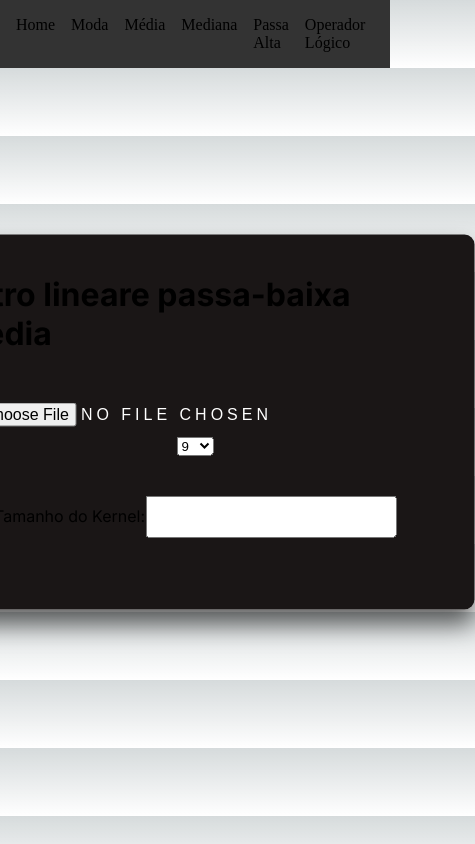
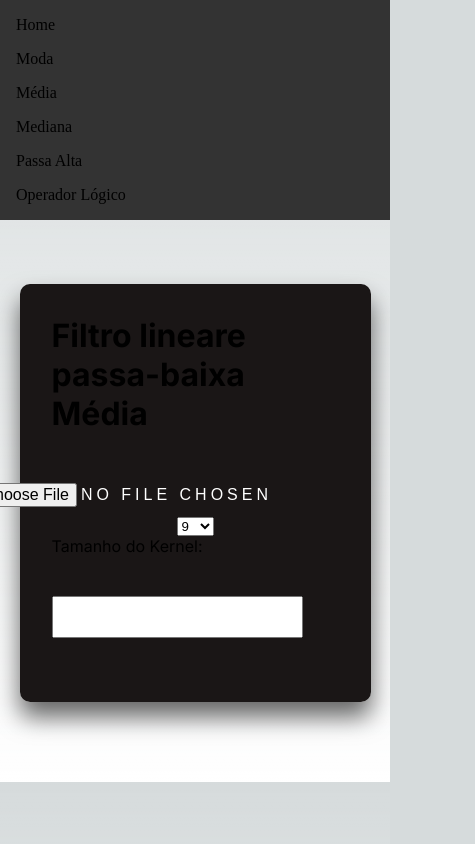
Before and after one commit to AyrtonBorges/Filtros-Passa-Baixas, a Next.js app: page /media in a window 390 px wide. Shown: the whole page, 475 px wide, since content can reach past the window. Built offline with nearby package versions, Linux system fonts and the light colour scheme.

Commit message:
Fix overlapping navbar and adjust layout

```diff
--- a/src/styles/Home.module.css
+++ b/src/styles/Home.module.css
@@ -3,22 +3,24 @@
   flex-direction: column;
   justify-content: space-between;
   align-items: center;
-  padding: 6rem;
-  position: absolute;
-  top: 50%;
-  left: 50%;
-  padding: 40px;
-  transform: translate(-50%, -50%);
+  padding: 2rem;
+  margin: 5rem auto;
   background: rgba(24, 20, 20, 0.987);
   box-sizing: border-box;
   box-shadow: 0 15px 25px rgba(0,0,0,.6);
   border-radius: 10px;
+  max-width: 90%;
 }
 
 .imagens{
   display: flex;
   justify-content: space-between;
   padding: 1rem;
+}
+
+.imagens img {
+  max-width: 100%;
+  height: auto;
 }
 
 
@@ -80,11 +82,9 @@
   display: grid;
   gap: 2em;
   place-content: center;
-  width: 400px;
-  position: absolute;
-  top: 50%;
-  left: 50%;
-  transform: translate(-50%, -50%);
+  max-width: 400px;
+  width: 100%;
+  margin: 5rem auto;
 }
 
 .container input[type=radio] {
@@ -206,3 +206,25 @@
     background-color: transparent;
   }
 }
+
+@media (max-width: 600px) {
+  .main {
+    padding: 2rem;
+    margin-top: 4rem;
+    width: 100%;
+  }
+
+  .container {
+    width: 100%;
+    margin-top: 4rem;
+  }
+
+  .imagens {
+    flex-direction: column;
+    align-items: center;
+  }
+
+  .neonBtn {
+    width: 100%;
+  }
+}
--- a/src/styles/components/NavBar.module.css
+++ b/src/styles/components/NavBar.module.css
@@ -3,11 +3,17 @@
 .navbar {
     background-color: #333;
     padding: 1rem;
+    position: sticky;
+    top: 0;
+    width: 100%;
+    z-index: 1000;
   }
 
   .navbarNav {
     list-style-type: none;
     display: flex;
+    flex-wrap: wrap;
+    gap: 1rem;
   }
 
   .navItem {
@@ -22,3 +28,10 @@
   .navLink:hover {
     text-decoration: underline;
   }
+
+  @media (max-width: 600px) {
+    .navbarNav {
+      flex-direction: column;
+      align-items: flex-start;
+    }
+  }
```
